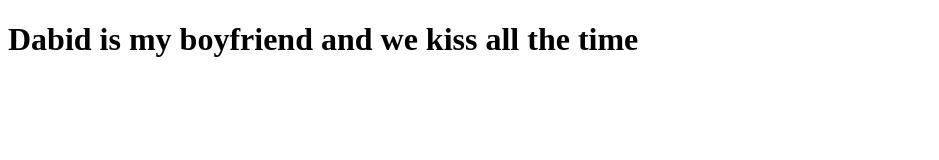
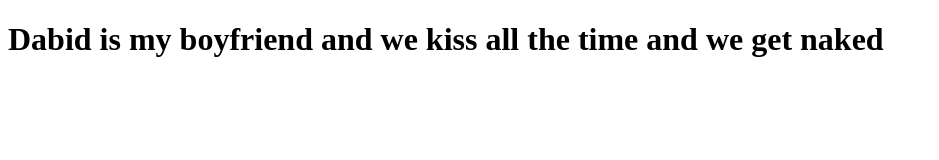
Before and after one commit to Dcarranza0000/Snek, a plain HTML site: page Index.html in a window 1280 px wide. Shown: the whole page, without its empty margins (0-939 px from the left). Drawn offline with Linux system fonts and the light colour scheme.

Commit message:
Test Commit

```diff
--- a/Index.html
+++ b/Index.html
@@ -6,6 +6,6 @@
     <title>Document</title>
 </head>
 <body>
-    <h1>Dabid is my boyfriend and we kiss all the time</h1>
+    <h1>Dabid is my boyfriend and we kiss all the time and we get naked</h1>
 </body>
 </html>
```
